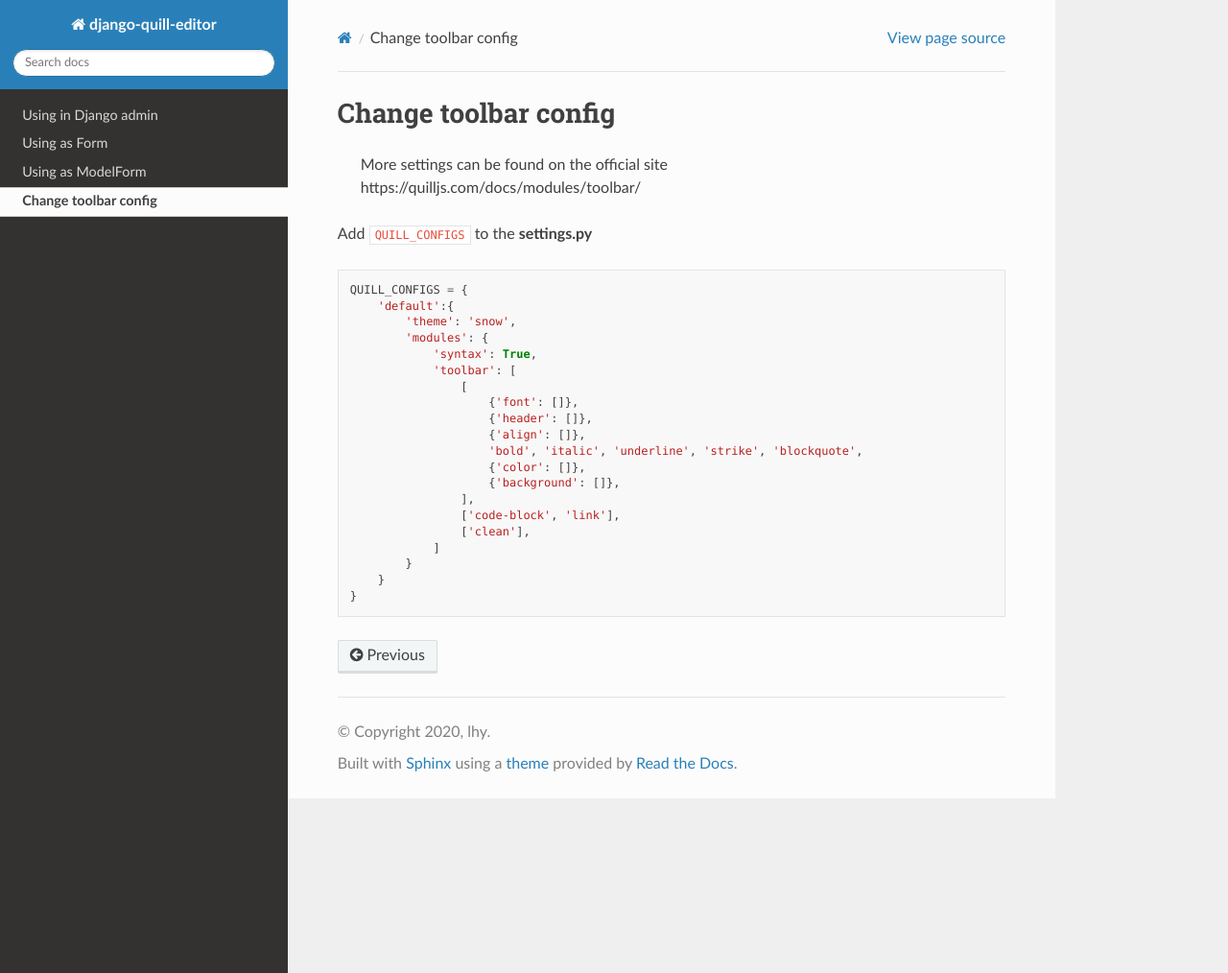
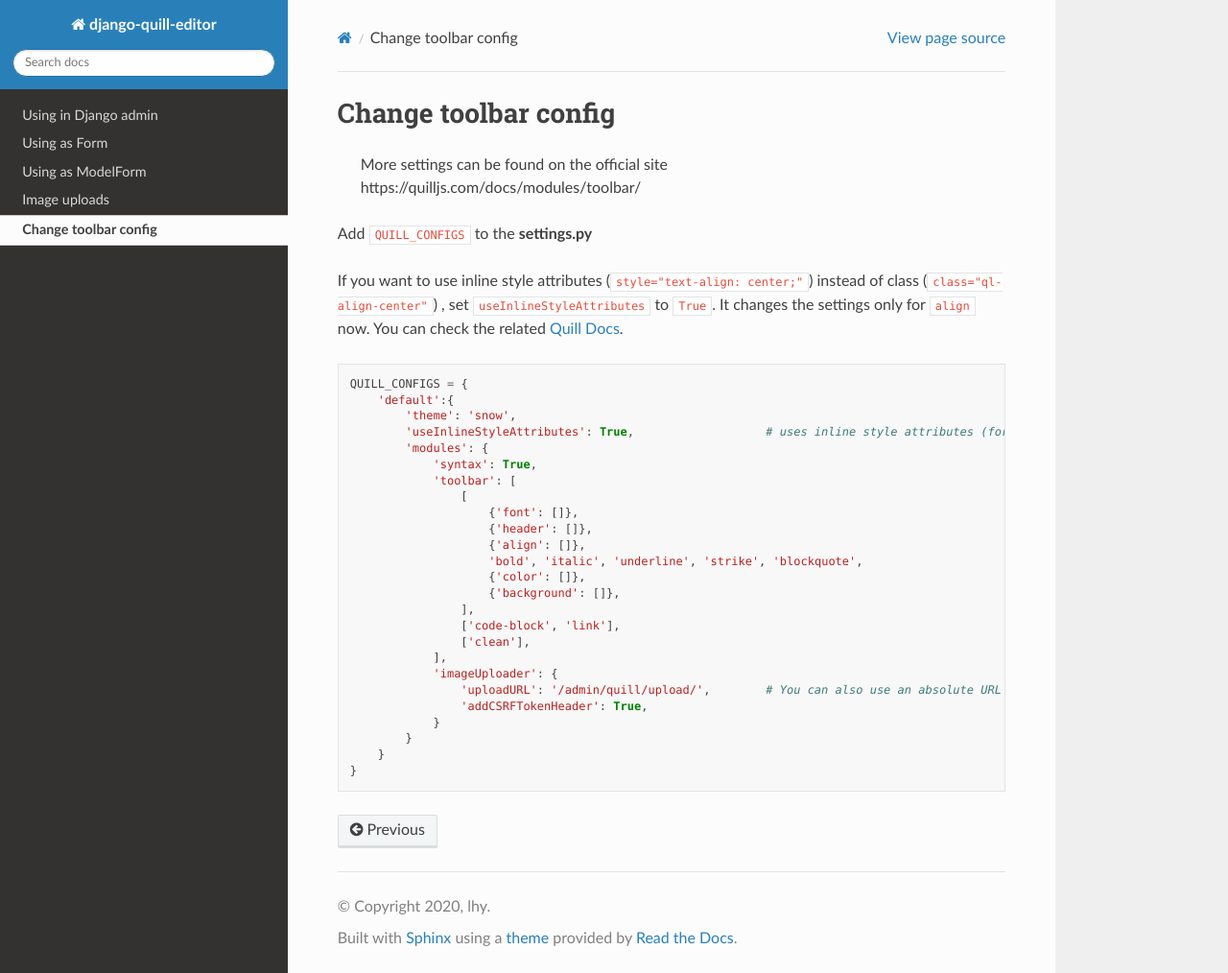
Before and after one commit to LeeHanYeong/django-quill-editor, a Sphinx documentation site: the page built from docs/pages/change-toolbar-configs.md, in a window 1280 px wide and 1014 px high. Shown: the whole window at 96% size. Built offline with Sphinx 7.4.7 and the Read the Docs theme 2.0.0, drawn with Linux system fonts in a browser that asks for light colours.

Commit message:
add image uploads docs

````diff
--- a/docs/index.rst
+++ b/docs/index.rst
@@ -18,6 +18,7 @@
    pages/using-in-admin
    pages/using-as-form
    pages/using-as-modelform
+   pages/image-uploads
    pages/change-toolbar-configs
 
 Installation
--- a/docs/pages/change-toolbar-configs.md
+++ b/docs/pages/change-toolbar-configs.md
@@ -5,10 +5,17 @@
 
 Add `QUILL_CONFIGS` to the **settings.py**
 
+If you want to use inline style attributes (`style="text-align: center;"`) instead of class (`class="ql-align-center"`)
+, set `useInlineStyleAttributes` to `True`.
+It changes the settings only for `align` now. You can check the related
+[Quill Docs](https://quilljs.com/guides/how-to-customize-quill/#class-vs-inline).
+
+
 ```python
 QUILL_CONFIGS = {
     'default':{
         'theme': 'snow',
+        'useInlineStyleAttributes': True,                   # uses inline style attributes (for align). https://quilljs.com/guides/how-to-customize-quill/#class-vs-inline
         'modules': {
             'syntax': True,
             'toolbar': [
@@ -22,7 +29,11 @@
                 ],
                 ['code-block', 'link'],
                 ['clean'],
-            ]
+            ],
+            'imageUploader': {
+                'uploadURL': '/admin/quill/upload/',        # You can also use an absolute URL (https://example.com/3rd-party/uploader/)
+                'addCSRFTokenHeader': True,
+            }
         }
     }
 }
````
Also changed, not shown: README.md (+53 -1 lines), docs/pages/image-uploads.md (added, +45 -0 lines).
